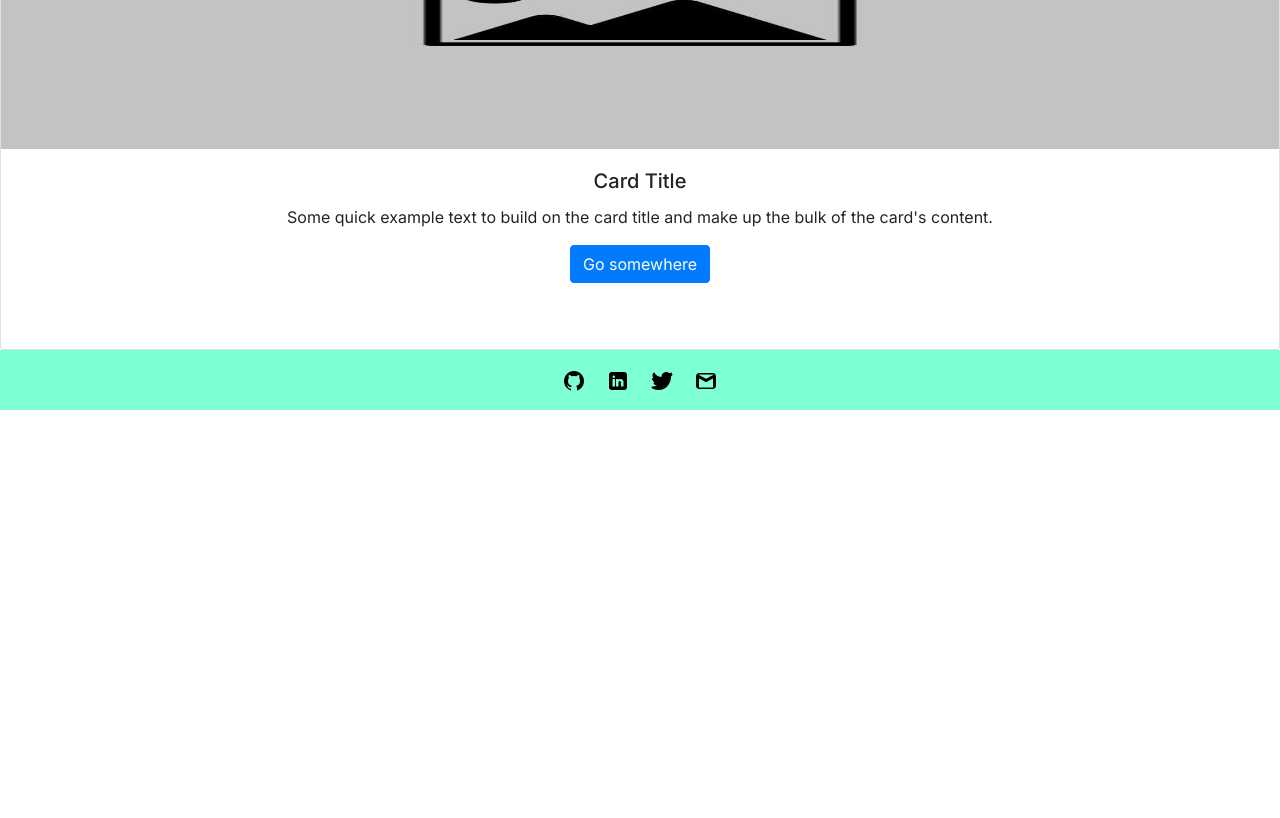
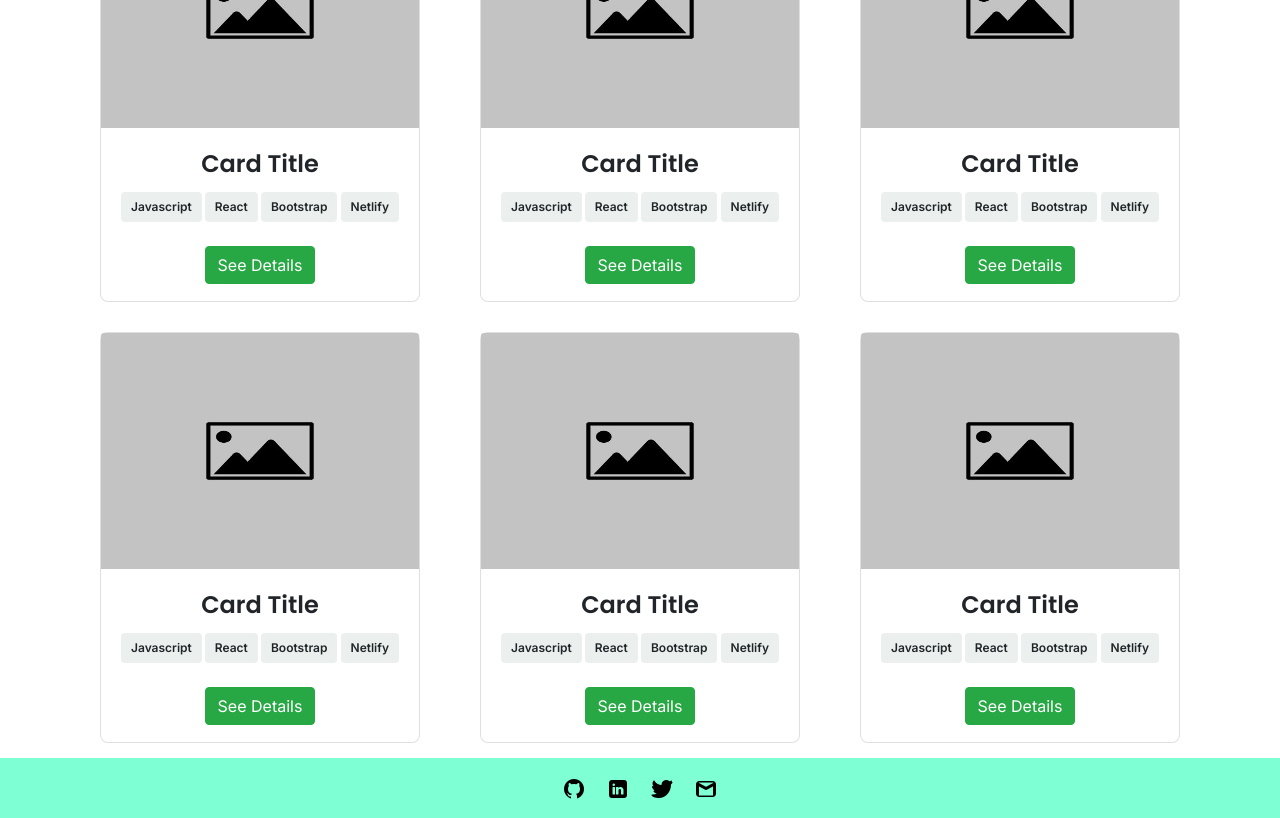
Before and after one commit to nriqu322/portfolio-ls, a React (Create React App) app: page / in a window 1280 px wide. Shown: the part 980-1798 px from the top of the page. Before the commit the page ends 1390 px from the top, so only its background shows below. Built offline with nearby package versions, Linux system fonts and the light colour scheme.

Commit message:
complete the grid template for portfolio section and style

```diff
--- a/src/App.css
+++ b/src/App.css
@@ -38,9 +38,7 @@ ul.list-center li {
 }
 
 .footer {
-  /* position: absolute;
-  bottom: 0;
-  width: 100%; */
+  width: 100%;
   height: 60px;
 }
 
@@ -63,3 +61,43 @@ ul.list-center li {
 .main-social-media ul li {
   margin: 0 16px;
 }
+
+.card-container {
+  border-radius: 8px;
+  margin: 15px 10px;
+}
+
+.card-container-row {
+  display: flex;
+  justify-content: space-around;
+}
+
+.card-title {
+  font-family: 'Poppins', sans-serif;
+  font-size: 24px;
+  line-height: 32px;
+  font-weight: 600;
+}
+
+.card-stack-container {
+  justify-content: space-between;
+}
+
+.card-text:last-child {
+  margin-bottom: 16px;
+}
+
+.card-stack {
+ background-color: #EBF0EE;
+ padding: 6px 10px;
+ font-size: 12px;
+ font-weight: 600;
+ border-radius: 4px;
+}
+
+@media (max-width: 767px) {
+  .card-container-row {
+    display: flex;
+    justify-content: center;
+  }
+}
--- a/src/components/Portfolio.js
+++ b/src/components/Portfolio.js
@@ -1,23 +1,144 @@
 import React from 'react';
-import { Card, Button } from 'react-bootstrap';
+import {
+  Container, Row, Card, Button,
+} from 'react-bootstrap';
 import defaultImage from '../assets/images/default-image.jpg';
 
 const Portfolio = () => (
   <div>
     <h1>My Recent Work</h1>
-    <div className="portfolio-cards">
-      <Card style={{ width: '369', height: '474px' }}>
-        <Card.Img variant="top" src={defaultImage} style={{ height: '272px' }} />
-        <Card.Body>
-          <Card.Title>Card Title</Card.Title>
-          <Card.Text>
-            Some quick example text to build on the card title and make up the bulk of
-            the card&apos;s content.
-          </Card.Text>
-          <Button variant="primary">Go somewhere</Button>
-        </Card.Body>
-      </Card>
-    </div>
+    <Container className="portfolio-cards">
+      <Row className="card-container-row">
+        <Card className="card-container" style={{ width: '320px', height: '411px' }}>
+          <Card.Img variant="top" src={defaultImage} style={{ height: '236px' }} />
+          <Card.Body>
+            <Card.Title className="card-title">Card Title</Card.Title>
+            <div className="d-flex card-stack-container">
+              <Card.Text className="card-stack">
+                Javascript
+              </Card.Text>
+              <Card.Text className="card-stack">
+                React
+              </Card.Text>
+              <Card.Text className="card-stack">
+                Bootstrap
+              </Card.Text>
+              <Card.Text className="card-stack">
+                Netlify
+              </Card.Text>
+            </div>
+            <Button className="mt-2" href="#" variant="success">See Details</Button>
+          </Card.Body>
+        </Card>
+        <Card className="card-container" style={{ width: '320px', height: '411px' }}>
+          <Card.Img variant="top" src={defaultImage} style={{ height: '236px' }} />
+          <Card.Body>
+            <Card.Title className="card-title">Card Title</Card.Title>
+            <div className="d-flex card-stack-container">
+              <Card.Text className="card-stack">
+                Javascript
+              </Card.Text>
+              <Card.Text className="card-stack">
+                React
+              </Card.Text>
+              <Card.Text className="card-stack">
+                Bootstrap
+              </Card.Text>
+              <Card.Text className="card-stack">
+                Netlify
+              </Card.Text>
+            </div>
+            <Button className="mt-2" href="#" variant="success">See Details</Button>
+          </Card.Body>
+        </Card>
+        <Card className="card-container" style={{ width: '320px', height: '411px' }}>
+          <Card.Img variant="top" src={defaultImage} style={{ height: '236px' }} />
+          <Card.Body>
+            <Card.Title className="card-title">Card Title</Card.Title>
+            <div className="d-flex card-stack-container">
+              <Card.Text className="card-stack">
+                Javascript
+              </Card.Text>
+              <Card.Text className="card-stack">
+                React
+              </Card.Text>
+              <Card.Text className="card-stack">
+                Bootstrap
+              </Card.Text>
+              <Card.Text className="card-stack">
+                Netlify
+              </Card.Text>
+            </div>
+            <Button className="mt-2" href="#" variant="success">See Details</Button>
+          </Card.Body>
+        </Card>
+        {/* </Row> */}
+        {/* <Row> */}
+        <Card className="card-container" style={{ width: '320px', height: '411px' }}>
+          <Card.Img variant="top" src={defaultImage} style={{ height: '236px' }} />
+          <Card.Body>
+            <Card.Title className="card-title">Card Title</Card.Title>
+            <div className="d-flex card-stack-container">
+              <Card.Text className="card-stack">
+                Javascript
+              </Card.Text>
+              <Card.Text className="card-stack">
+                React
+              </Card.Text>
+              <Card.Text className="card-stack">
+                Bootstrap
+              </Card.Text>
+              <Card.Text className="card-stack">
+                Netlify
+              </Card.Text>
+            </div>
+            <Button className="mt-2" href="#" variant="success">See Details</Button>
+          </Card.Body>
+        </Card>
+        <Card className="card-container" style={{ width: '320px', height: '411px' }}>
+          <Card.Img variant="top" src={defaultImage} style={{ height: '236px' }} />
+          <Card.Body>
+            <Card.Title className="card-title">Card Title</Card.Title>
+            <div className="d-flex card-stack-container">
+              <Card.Text className="card-stack">
+                Javascript
+              </Card.Text>
+              <Card.Text className="card-stack">
+                React
+              </Card.Text>
+              <Card.Text className="card-stack">
+                Bootstrap
+              </Card.Text>
+              <Card.Text className="card-stack">
+                Netlify
+              </Card.Text>
+            </div>
+            <Button className="mt-2" href="#" variant="success">See Details</Button>
+          </Card.Body>
+        </Card>
+        <Card className="card-container" style={{ width: '320px', height: '411px' }}>
+          <Card.Img variant="top" src={defaultImage} style={{ height: '236px' }} />
+          <Card.Body>
+            <Card.Title className="card-title">Card Title</Card.Title>
+            <div className="d-flex card-stack-container">
+              <Card.Text className="card-stack">
+                Javascript
+              </Card.Text>
+              <Card.Text className="card-stack">
+                React
+              </Card.Text>
+              <Card.Text className="card-stack">
+                Bootstrap
+              </Card.Text>
+              <Card.Text className="card-stack">
+                Netlify
+              </Card.Text>
+            </div>
+            <Button className="mt-2" href="#" variant="success">See Details</Button>
+          </Card.Body>
+        </Card>
+      </Row>
+    </Container>
   </div>
 );
 
```
Also changed, not shown: 1 other file (tests, documents, lock files or other folders).
